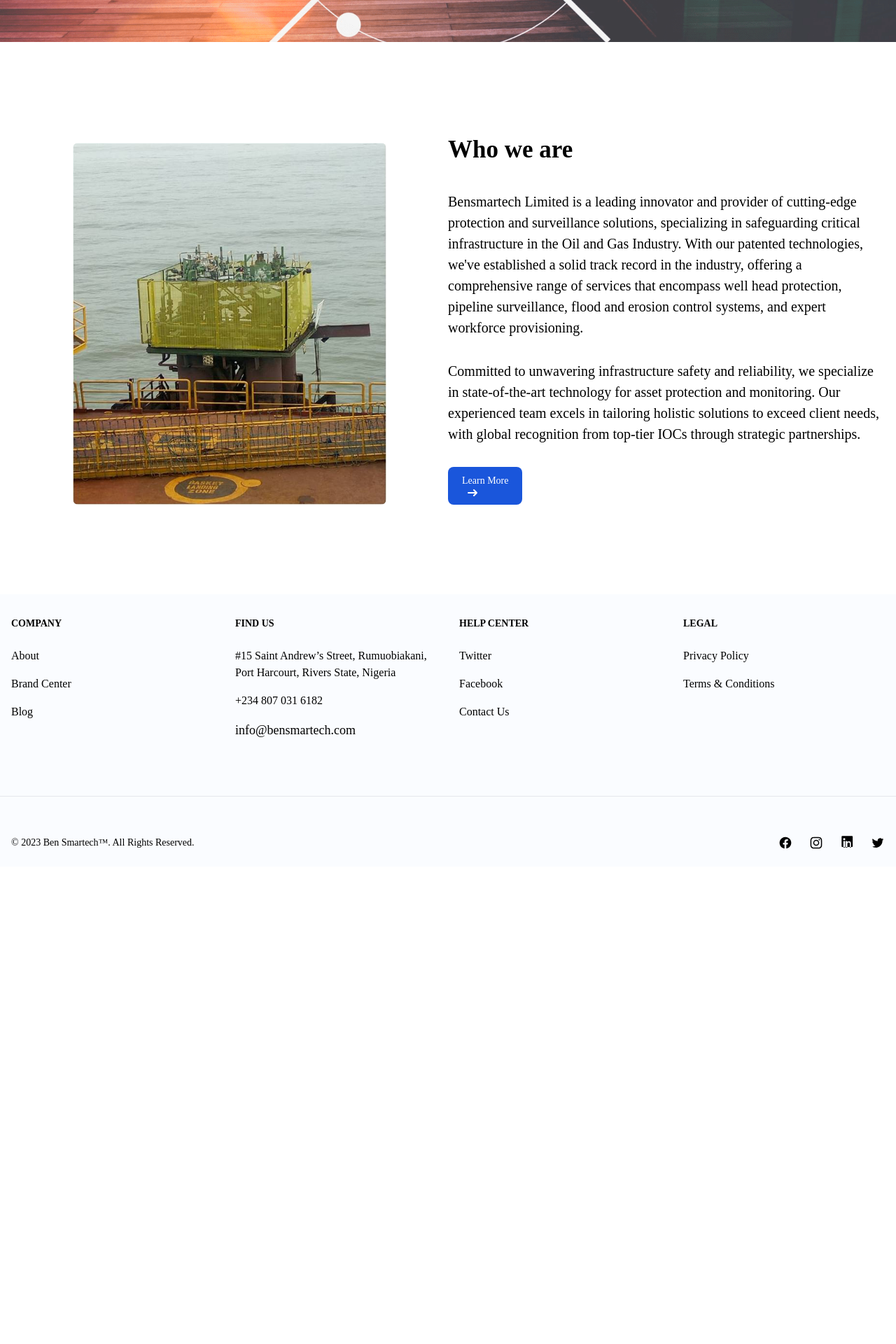
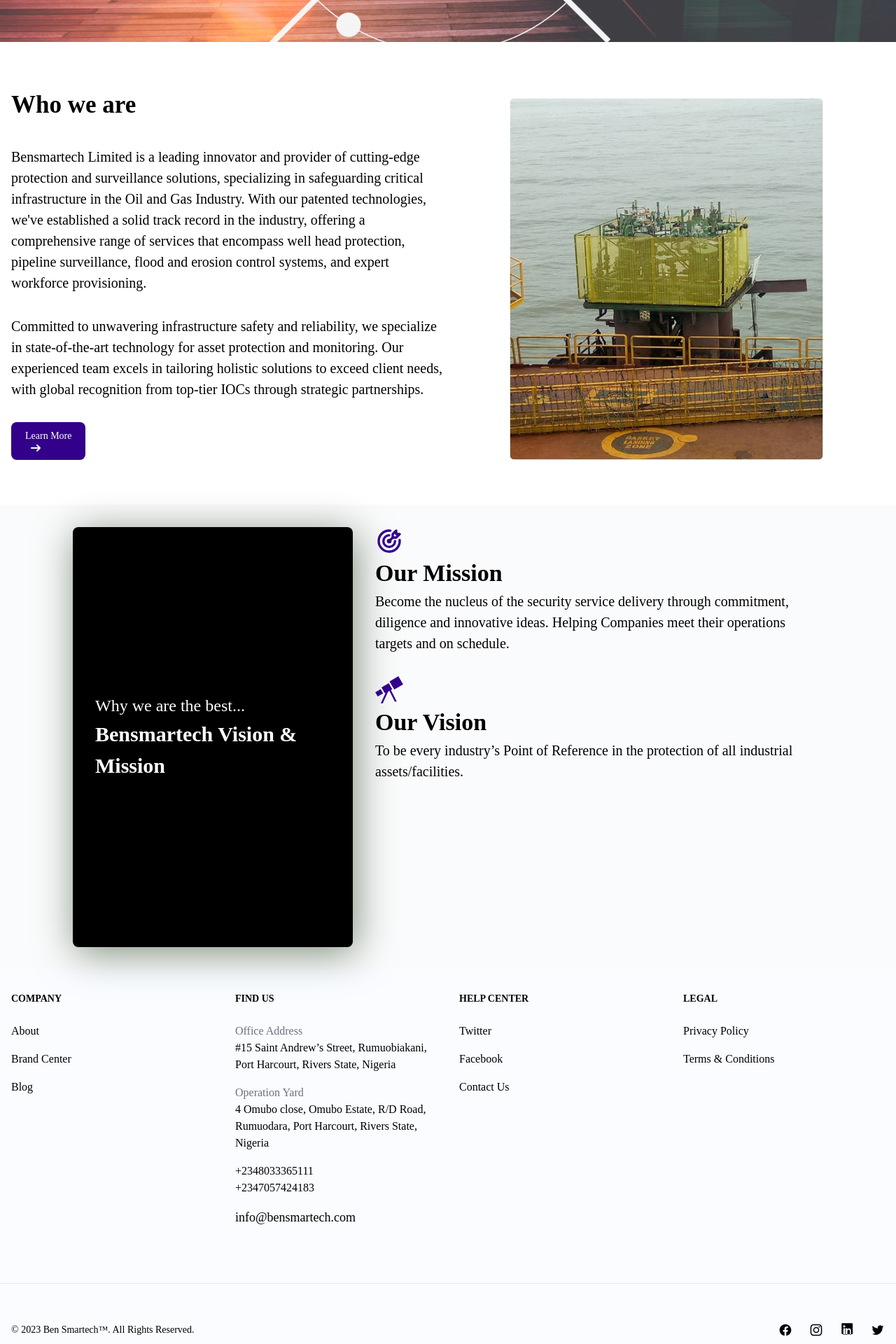
Before and after one commit to ifiokInyang/btcl, a React (Vite) app: page /about in a window 1280 px wide. Shown: the part 580-2500 px from the top of the page at 70% size. Before the commit the page ends 1818 px from the top, so only its background shows below. Built offline with nearby package versions, Linux system fonts and the light colour scheme; a web font is replaced by a local one.

Commit message:
completed the about us page

```diff
--- a/src/component/Announcement/Announcement.tsx
+++ b/src/component/Announcement/Announcement.tsx
@@ -7,9 +7,13 @@
     <div className="flex items-center flex-wrap px-4 py-4 bg-[#33008b]">
       <div className="flex flex-wrap flex-1 justify-center mt-2">
         <div className="inline-flex items-center ss:font-medium lg:font-bold px-8">
-					{" "}
+          {' '}
           <BsFillTelephoneFill color="white" />
-					<p className="ml-2 text-white">+234 807 031 6182</p>
+          <div className="md:flex">
+            <p className="ml-2 text-white">+234 803 336 5111</p>
+
+            <p className="ml-2 text-white">+234 705 742 4183</p>
+          </div>
         </div>
         <div className="flex align-center ss:font-medium lg:font-bold items-center">
           <MdEmail color="white" />
--- a/src/component/CompanyIntro/Intro.tsx
+++ b/src/component/CompanyIntro/Intro.tsx
@@ -7,9 +7,9 @@
     <div className="flex flex-wrap md:my-[8rem] ss:my-[4rem] px-4 w-full">
       <div className="md:w-[50%] ss:w-full mr-0">
         <p className="font-bold md:text-[35px] ss:text-[20px] break-normal">
-          Securing assets, promoting wealth and sustainability...
+          Securing assets, promoting wealth and sustainability
         </p>
-        <p className="md:text-[25px] ss:text-[15px] my-8 font-normal tracking-wider">
+        <p className="md:text-[25px] ss:text-[15px] my-8 font-medium tracking-wider">
           At the forefront of industry transformation, we specialize in
           providing world-class remote surveillance service for offshore/onshore
           assets and environmental sustainability. We envision a future where
@@ -20,7 +20,7 @@
         </p>
         <button
           type="button"
-          className="text-white bg-blue-700 hover:bg-blue-800 focus:ring-4 focus:outline-none focus:ring-blue-300 font-medium rounded-lg text-sm px-5 py-2.5 text-center inline-flex items-center dark:bg-blue-600 dark:hover:bg-blue-700 dark:focus:ring-blue-800"
+          className="text-white bg-[#33008b] hover:bg-blue-800 focus:ring-4 focus:outline-none focus:ring-blue-300 font-medium rounded-lg text-sm px-5 py-2.5 text-center inline-flex items-center dark:bg-blue-600 dark:hover:bg-blue-700 dark:focus:ring-blue-800"
         >
           <Link to={'/about'}>
             Learn More
--- a/src/component/SliderNew/Slider.tsx
+++ b/src/component/SliderNew/Slider.tsx
@@ -64,7 +64,7 @@
 					<p className="text-white md:text-[40px] ss:text-[20px] font-bold md:pl-[8rem] ss:pl-[0.5rem] md:mb-[4rem] ss:mb-[0.5rem]">
 						{slides[currentIndex].caption}
 					</p>
-					<p className="text-white w-[50%] md:text-[25px] ss:text-[10px] font-bold md:pl-[8rem] ss:pl-[0.5rem]">
+					<p className="text-white w-[70%] tracking-wide md:text-[25px] ss:text-[15px] font-bold md:pl-[8rem] ss:pl-[0.5rem]">
 						{slides[currentIndex].desc}
 					</p>
 				</div>
--- a/src/component/Solutions/Solutions.tsx
+++ b/src/component/Solutions/Solutions.tsx
@@ -29,7 +29,7 @@
 								Well head Protection System
 							</h5>
 						</a>
-						<p className="mb-3 font-normal text-gray-700 dark:text-gray-400">
+						<p className="mb-3 font-medium text-gray-700 dark:text-gray-400">
 							Elevate the security of your wellhead infrastructure with our
 							cutting-edge surveillance system. Our solution provides advanced
 							monitoring and control to ensure the safety and integrity of your
@@ -52,7 +52,7 @@
 								Pipeline Protection System
 							</h5>
 						</a>
-						<p className="mb-3 font-normal text-gray-700 dark:text-gray-400">
+						<p className="mb-3 font-medium text-gray-700 dark:text-gray-400">
 							Ensure the safety and reliability of your pipeline network with
 							our state-of-the-art security and surveillance system. We employ
 							advanced technology for continuous monitoring, helping to
@@ -77,7 +77,7 @@
 								Flood and Erosion Control System
 							</h5>
 						</a>
-						<p className="mb-3 font-normal text-gray-700 dark:text-gray-400">
+						<p className="mb-3 font-medium text-gray-700 dark:text-gray-400">
 							Shield communities and critical infrastructure from the
 							devastating effects of floods and erosion with our comprehensive
 							control system. Our solutions, including flood barriers and
@@ -100,7 +100,7 @@
 								Manpower Supply
 							</h5>
 						</a>
-						<p className="mb-3 font-normal text-gray-700 dark:text-gray-400">
+						<p className="mb-3 font-medium text-gray-700 dark:text-gray-400">
 							Access a skilled and adaptable workforce through our manpower
 							supply services. We deliver proficient personnel across various
 							industries to meet your operational demands and enhance
--- a/src/pages/About/About.tsx
+++ b/src/pages/About/About.tsx
@@ -13,15 +13,7 @@
         alt="about image-mitaka"
         className="md:h-[500px] w-full object-cover"
       />
-			<div className="flex flex-wrap md:my-[8rem] ss:my-[4rem] px-4 w-full">
-				<div className="flex justify-center mt-4 md:w-[50%] ss:w-full">
-					<img
-						src={rig}
-						className="h-auto md:max-w-md ss:max-w-ss rounded-lg"
-						// width={"200px"}
-						alt="three pipelines in a forest area"
-					/>
-				</div>
+      <div className="flex flex-wrap ss:my-[4rem] px-4 w-full">
         <div className="md:w-[50%] ss:w-full mr-0">
           <p className="font-bold md:text-[35px] ss:text-[20px] break-normal">
             Who we are
@@ -44,9 +36,9 @@
           </p>
           <button
             type="button"
-						className="text-white bg-blue-700 hover:bg-blue-800 focus:ring-4 focus:outline-none focus:ring-blue-300 font-medium rounded-lg text-sm px-5 py-2.5 text-center inline-flex items-center dark:bg-blue-600 dark:hover:bg-blue-700 dark:focus:ring-blue-800"
+            className="text-white bg-[#33008b] hover:bg-blue-800 focus:ring-4 focus:outline-none focus:ring-blue-300 font-medium rounded-lg text-sm px-5 py-2.5 text-center inline-flex items-center dark:bg-blue-600 dark:hover:bg-blue-700 dark:focus:ring-blue-800"
           >
-						<Link to={"/about"}>
+            <Link to={'/about'}>
               Learn More
               <svg
                 className="w-3.5 h-3.5 ml-2"
@@ -66,6 +58,43 @@
             </Link>
           </button>
         </div>
+        <div className="flex justify-center mt-4 md:w-[50%] ss:w-full">
+          <img
+            src={rig}
+            className="h-auto md:max-w-md ss:max-w-ss rounded-lg"
+            // width={"200px"}
+            alt="three pipelines in a forest area"
+          />
+        </div>
+      </div>
+      <div className="flex flex-wrap justify-center bg-[#fafbfc] space-x-8 h-auto mt-8 py-8">
+        <div
+          className="flex flex-col md:pl-8 ss:pl-2 justify-center h-[600px] text-white md:w-[400px] ss:w-[300px] bg-[black] rounded-lg font-bold"
+          style={{ boxShadow: '4px 8px 55px #7e8c7b' }}
+        >
+          <p className="text-[24px] font-medium">Why we are the best...</p>
+
+          <p className="text-[30px]">Bensmartech Vision &amp; Mission</p>
+        </div>
+        <div className="lg:w-[50vw] ss:w-full space-y-8">
+          <div className="ss:mt-8 md:mt-0">
+            <TbTargetArrow size={40} color="#33008b" />
+            <p className="text-[34px] font-bold">Our Mission</p>
+            <p className="md:text-[20px] ss:text-[15px]">
+              Become the nucleus of the security service delivery through
+              commitment, diligence and innovative ideas. Helping Companies meet
+              their operations targets and on schedule.
+            </p>
+          </div>
+          <div>
+            <IoTelescopeSharp size={40} color="#33008b" />
+            <p className="text-[34px] font-bold">Our Vision</p>
+            <p className="md:text-[20px] ss:text-[15px]">
+              To be every industry’s Point of Reference in the protection of all
+              industrial assets/facilities.
+            </p>
+          </div>
+        </div>
       </div>
     </>
   );
--- a/src/pages/Footer/Footer.tsx
+++ b/src/pages/Footer/Footer.tsx
@@ -34,11 +34,20 @@
 								Find Us
 							</h2>
 							<ul className="text-gray-500 dark:text-gray-400 font-medium">
+								<li>Office Address</li>
 								<li className="mb-4 text-black">
 									#15 Saint Andrew’s Street, Rumuobiakani, Port Harcourt, Rivers
 									State, Nigeria
 								</li>
-								<li className="mb-4 text-black">+234 807 031 6182</li>
+								<li>Operation Yard</li>
+
+								<li className="mb-4 text-black">
+									4 Omubo close, Omubo Estate, R/D Road, Rumuodara, Port
+									Harcourt, Rivers State, Nigeria
+								</li>
+								<li className="mb-4 text-black">
+									+2348033365111 <br /> +2347057424183
+								</li>
 								<li className="mb-4 md:text-lg ss:text-[12px] text-black">
 									info@bensmartech.com
 								</li>
```
Lines whose indentation alone changed are shown as unchanged.
